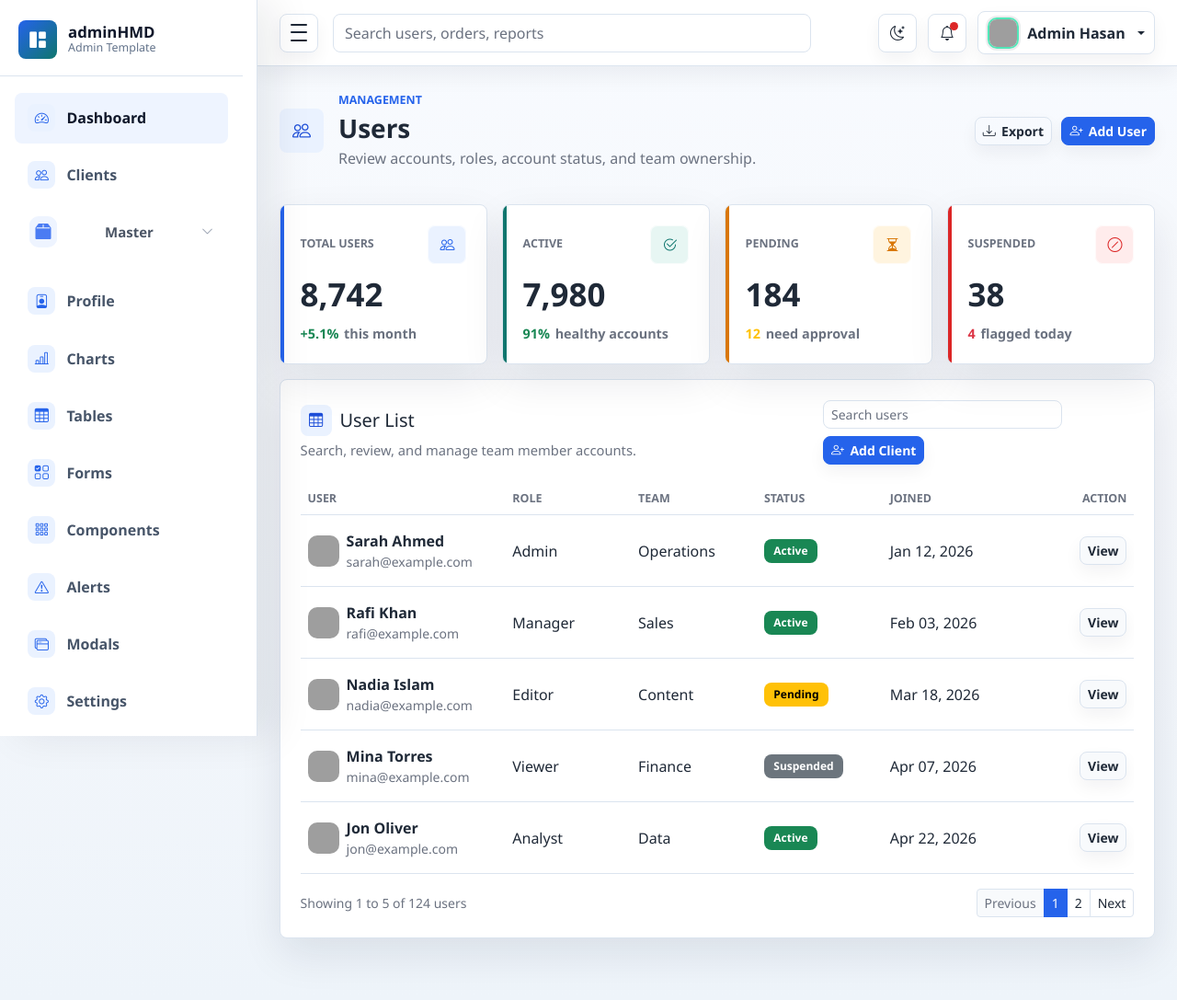
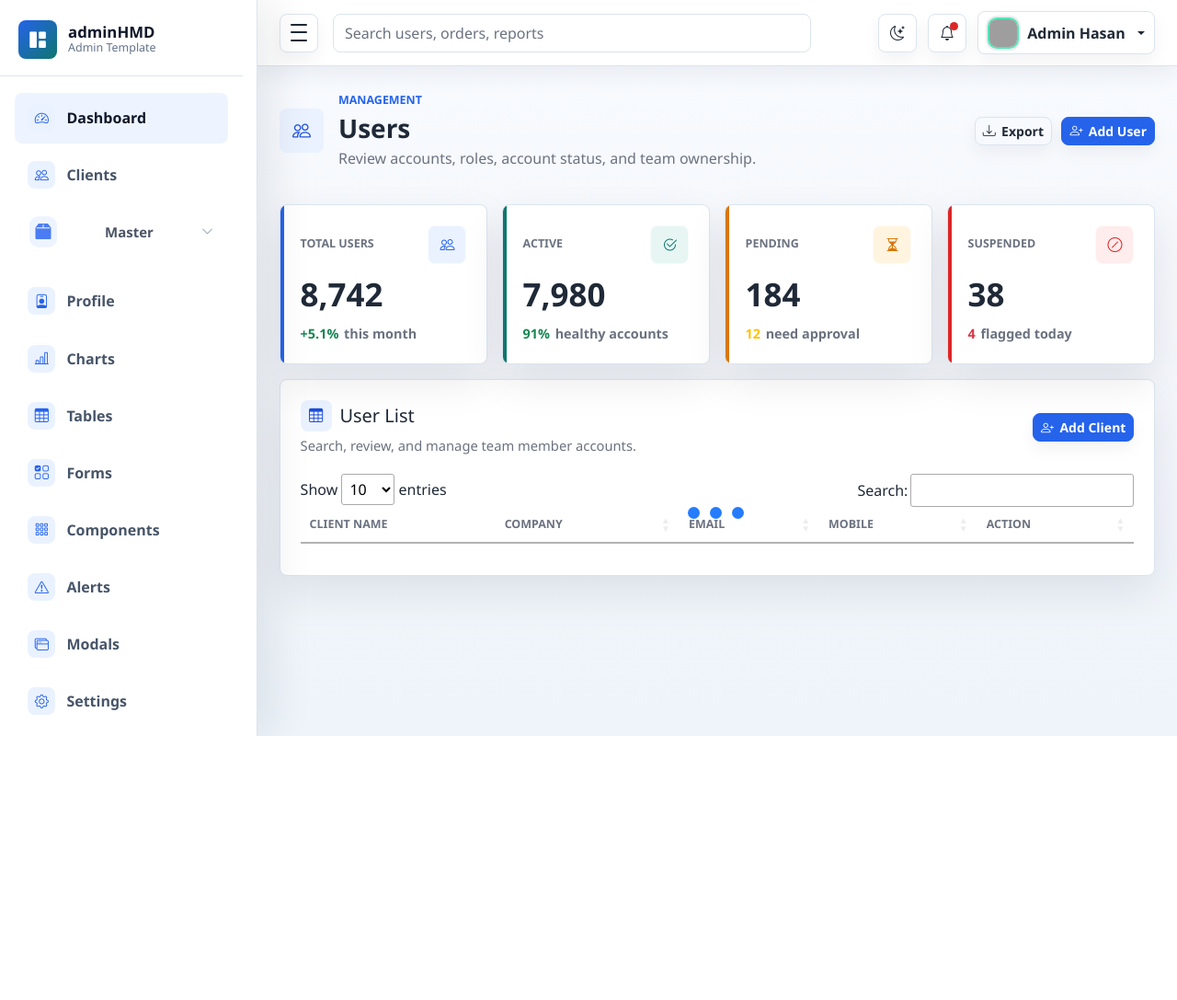
Before and after one commit to atharvThakur23/project_1, a Laravel app: page /project_1/clients in a window 1280 px wide. Shown: the whole page at 92% size. After the commit the page ends 800 px from the top, so only its background shows below. Run offline with Laravel 12, Linux system fonts and the light colour scheme; lists and menus that the app fills with data are empty; some libraries are stand-ins or nearby versions; grey boxes are pictures that could not be loaded.

Commit message:
clients changes

```diff
--- a/app/Http/Controllers/Client_Controller.php
+++ b/app/Http/Controllers/Client_Controller.php
@@ -26,26 +26,35 @@ class Client_Controller extends Controller
         $validatedData = $request->validate([
             'client_name' => 'required|string|max:255',
             'company' => 'required|exists:companies,company_id',
-            'email' => 'required|email|unique:clients,email',
+            'email' => 'required|email|',//unique:clients,email',
             'phone' => 'required|string|max:15',
             'dob' => 'nullable|date',
             'address' => 'nullable|string|max:500'
         ]);
 
+        $post = $request->all();
+        // echo "<pre>"; print_r($post); die;
         $is_saved = Clients::create([
-            'client_name' => $validatedData['client_name'],
-            'company_id' => $validatedData['company'],
-            'email' => $validatedData['email'],
-            'mob' => $validatedData['phone'],
-            'dob' => $validatedData['dob'] ?? null,
-            'expected_revenue' => $validatedData['expected_revenue'] ?? null,
-            'address' => $validatedData['address'] ?? null,
+            'client_name' => trim($post['client_name']),
+            'company_id' => trim($post['company']),
+            'email' => trim($post['email']),
+            'mob' => trim($post['phone']),
+            'dob' => $post['dob'] ?? null,
+            'expected_revenue' => $post['revenue_expected'] ?? null,
+            'address' => $post['address'] ?? null,
             'register_by' => session('user_id'),
         ]);
         if (!$is_saved) {
-            return json_encode(['status' => 'false', 'message' => 'Failed to add client. Please try again.']);
+            return json_encode(['status' => false, 'message' => 'Failed to add client. Please try again.']);
         }
 
-        return json_encode(['status' => 'true', 'message' => 'Client added successfully.']);
+        return json_encode(['status' => true, 'message' => 'Client added successfully.']);
+    }
+
+    public function clients_list(Request $request){
+
+        $clients = Clients::with('company')->where('is_delete', 0)->get();
+        $data = [];
+        echo "<pre>"; print_r($clients); die;
     }
 }
--- a/app/Models/Clients.php
+++ b/app/Models/Clients.php
@@ -25,4 +25,9 @@ class Clients extends Model
         'company_id',
         'expected_revenue',
     ];
+
+    public function company()
+    {
+        return $this->belongsTo(Companies::class, 'company_id', 'company_id');
+    }
 }
--- a/resources/views/clients_list.blade.php
+++ b/resources/views/clients_list.blade.php
@@ -90,102 +90,70 @@
           <p class="text-muted mb-0">Search, review, and manage team member accounts.</p>
         </div>
         <div class="d-flex flex-wrap gap-2">
-          <input class="form-control form-control-sm table-search" type="search" placeholder="Search users" data-table-search="usersTable" aria-label="Search users">
+          {{-- <input class="form-control form-control-sm table-search" type="search" placeholder="Search users" data-table-search="usersTable" aria-label="Search users"> --}}
           <a class="btn btn-primary btn-sm" href="{{ route('clients-add-edit') }}">
             <i class="bi bi-person-plus" aria-hidden="true"></i> Add Client</a>
         </div>
       </div>
       <div class="table-responsive">
-        <table class="table align-middle mb-0" id="usersTable" data-searchable-table>
-          <thead><tr><th scope="col">User</th><th scope="col">Role</th><th scope="col">Team</th><th scope="col">Status</th><th scope="col">Joined</th><th scope="col" class="text-end">Action</th></tr></thead>
+        <table class="table align-middle mb-0" id="clientTable" data-searchable-table>
+          <thead>
+            <tr>
+              <th scope="col">Client Name</th>
+              <th scope="col">Company</th>
+              <th scope="col">Email</th>
+              <th scope="col">Mobile</th>
+              <th scope="col">Action</th>
+            </tr>
+          </thead>
           <tbody>
-            <tr>
-              <td>
-                <div class="d-flex align-items-center gap-2">
-                  <img class="avatar-img avatar-sm" src="../assets/images/avatar/avatar-1.jpg" alt="Sarah Ahmed">
-                  <div>
-                    <p class="fw-semibold mb-0">Sarah Ahmed</p>
-                    <p class="text-muted small mb-0">sarah@example.com</p>
-                  </div>
-                </div>
-              </td>
-              <td>Admin</td>
-              <td>Operations</td>
-              <td><span class="badge text-bg-success">Active</span></td>
-              <td>Jan 12, 2026</td>
-              <td class="text-end"><a class="btn btn-light btn-sm" href="user-details.html">View</a></td>
-            </tr>
-            <tr>
-              <td>
-                <div class="d-flex align-items-center gap-2">
-                  <img class="avatar-img avatar-sm" src="../assets/images/avatar/avatar-2.jpg" alt="Rafi Khan">
-                  <div>
-                    <p class="fw-semibold mb-0">Rafi Khan</p>
-                    <p class="text-muted small mb-0">rafi@example.com</p>
-                  </div>
-                </div>
-              </td>
-              <td>Manager</td>
-              <td>Sales</td>
-              <td><span class="badge text-bg-success">Active</span></td>
-              <td>Feb 03, 2026</td>
-              <td class="text-end"><a class="btn btn-light btn-sm" href="user-details.html">View</a></td>
-            </tr>
-            <tr>
-              <td>
-                <div class="d-flex align-items-center gap-2">
-                  <img class="avatar-img avatar-sm" src="../assets/images/avatar/avatar-3.jpg" alt="Nadia Islam">
-                  <div>
-                    <p class="fw-semibold mb-0">Nadia Islam</p>
-                    <p class="text-muted small mb-0">nadia@example.com</p>
-                  </div>
-                </div>
-              </td>
-              <td>Editor</td>
-              <td>Content</td>
-              <td><span class="badge text-bg-warning">Pending</span></td>
-              <td>Mar 18, 2026</td>
-              <td class="text-end"><a class="btn btn-light btn-sm" href="user-details.html">View</a></td>
-            </tr>
-            <tr>
-              <td>
-                <div class="d-flex align-items-center gap-2">
-                  <img class="avatar-img avatar-sm" src="../assets/images/avatar/avatar-4.jpg" alt="Mina Torres">
-                  <div>
-                    <p class="fw-semibold mb-0">Mina Torres</p>
-                    <p class="text-muted small mb-0">mina@example.com</p>
-                  </div>
-                </div>
-              </td>
-              <td>Viewer</td>
-              <td>Finance</td>
-              <td><span class="badge text-bg-secondary">Suspended</span></td>
-              <td>Apr 07, 2026</td>
-              <td class="text-end"><a class="btn btn-light btn-sm" href="user-details.html">View</a></td>
-            </tr>
-            <tr>
-              <td>
-                <div class="d-flex align-items-center gap-2">
-                  <img class="avatar-img avatar-sm" src="../assets/images/avatar/avatar-5.jpg" alt="Jon Oliver">
-                  <div>
-                    <p class="fw-semibold mb-0">Jon Oliver</p>
-                    <p class="text-muted small mb-0">jon@example.com</p>
-                  </div>
-                </div>
-              </td>
-              <td>Analyst</td>
-              <td>Data</td>
-              <td><span class="badge text-bg-success">Active</span></td>
-              <td>Apr 22, 2026</td>
-              <td class="text-end"><a class="btn btn-light btn-sm" href="user-details.html">View</a></td>
-            </tr>
           </tbody>
         </table>
-      </div>
-      <div class="d-flex flex-column flex-sm-row align-items-sm-center justify-content-between gap-3 mt-3">
-        <p class="text-muted small mb-0">Showing 1 to 5 of 124 users</p>
-        <nav aria-label="Users pagination"><ul class="pagination pagination-sm mb-0"><li class="page-item disabled"><a class="page-link" href="#">Previous</a></li><li class="page-item active"><a class="page-link" href="#">1</a></li><li class="page-item"><a class="page-link" href="#">2</a></li><li class="page-item"><a class="page-link" href="#">Next</a></li></ul></nav>
       </div>
     </section>
   </div>
 @endsection
+@section('scripts')
+<script>
+console.log('test');
+const table = $('#clientTable').DataTable({
+        processing: true,
+        serverSide: true,
+        ajax: "{{ route("clients-list") }}",
+
+        columns: [
+            {
+                data: 'DT_RowIndex',
+                name: 'DT_RowIndex',
+                searchable: false,
+                orderable: false
+            },
+            {
+                data: 'client_name',
+                name: 'client_name'
+            },
+            {
+                data: 'company_name',
+                name: 'company_name'
+            },
+            {
+                data: 'email',
+                name: 'email'
+            },
+            {
+                data: 'mobile',
+                name: 'mobile'
+            },
+            {
+                data: 'action',
+                name: 'action',
+                searchable: false,
+                orderable: false
+            }
+        ]
+    });
+
+
+</script>
+
+@endsection
--- a/resources/views/layouts/partials/left_nav.blade.php
+++ b/resources/views/layouts/partials/left_nav.blade.php
@@ -15,7 +15,7 @@
         <span class="nav-icon"><i class="bi bi-speedometer2" aria-hidden="true"></i></span>
         <span class="nav-text">Dashboard</span>
       </a>
-      <a class="nav-link" href="{{ route('clients-list') }}">
+      <a class="nav-link" href="{{ route('clients') }}">
         <span class="nav-icon"><i class="bi bi-people" aria-hidden="true"></i></span>
         <span class="nav-text">Clients</span>
       </a>
--- a/resources/views/masters/company_master_list.blade.php
+++ b/resources/views/masters/company_master_list.blade.php
@@ -89,7 +89,6 @@
 {{-- <script src="https://cdn.jsdelivr.net/npm/jquery-validation@1.19.5/dist/jquery.validate.min.js"></script> --}}
 @section('scripts')
 <script>
-    fetchCompanies();
     const table = $('#companyTable').DataTable({
         processing: true,
         serverSide: true,
@@ -118,9 +117,7 @@
             }
         ]
     });
-    function fetchCompanies(){
 
-    }
     function openmodal() {
         $("#pmUserModal").modal("show");
     }
--- a/routes/web.php
+++ b/routes/web.php
@@ -10,9 +10,10 @@ Route::post('/login', [Login_Controller::class, 'login'])->name('login');
 
 Route::get('/dashboard', [Dashboard::class, 'index'])->name('dashboard');
 
-Route::get('/clients', [Client_Controller::class, 'index'])->name('clients-list');
+Route::get('/clients', [Client_Controller::class, 'index'])->name('clients');
 Route::get('/clients-add-edit', [Client_Controller::class, 'addedit'])->name('clients-add-edit');
 Route::post('/clients-add', [Client_Controller::class, 'add'])->name('clients-add');
+Route::post('/clients-list', [Client_Controller::class, 'clients_list'])->name('clients-list');
 
 Route::get('/company-master', [Master_Controller::class, 'company_master'])->name('company-master');
 Route::post('/company-save', [Master_Controller::class, 'save_company'])->name('company-save');
```
Also changed, not shown: resources/views/client_add_edit.blade.php (+18 -5 lines).
